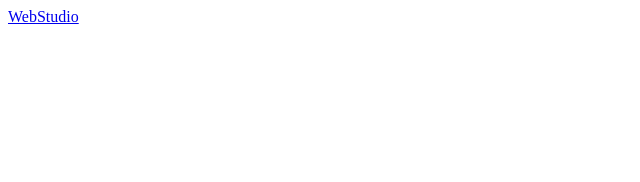
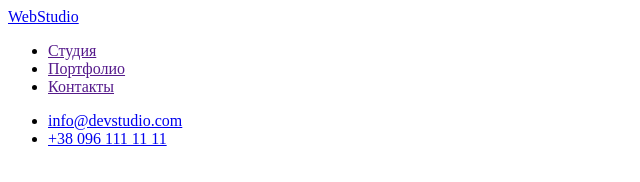
Before and after one commit to alexander-kulyk/goit-markup-hw-01, a plain HTML site: page index.html in a window 1280 px wide. Shown: the whole page, without its empty margins (0-640 px from the left). Drawn offline with Linux system fonts and the light colour scheme.

Commit message:
top line

```diff
--- a/index.html
+++ b/index.html
@@ -7,8 +7,23 @@
     <title>Document</title>
 </head>
 <body>
+    <!-- верхня лінія -->
     <section>
-        <a href="/index.html">WebStudio</a>
+        <a href="/">WebStudio</a>
+        <!-- навігація -->
+        <nav>
+            <ul>
+                <li> <a href="">Студия</a> </li>
+                <li> <a href="">Портфолио</a> </li>
+                <li> <a href="">Контакты</a> </li>
+            </ul>
+        </nav>
+        <!-- контакти -->
+        <ul>
+            <li> <a href="emailto:info@devstudio.com">info@devstudio.com</a></li>
+            <li><a href="tel:+38 096 111 11 11">+38 096 111 11 11</a></li>
+        </ul>
+
     </section>
     <header></header>
     <section></section>
```
